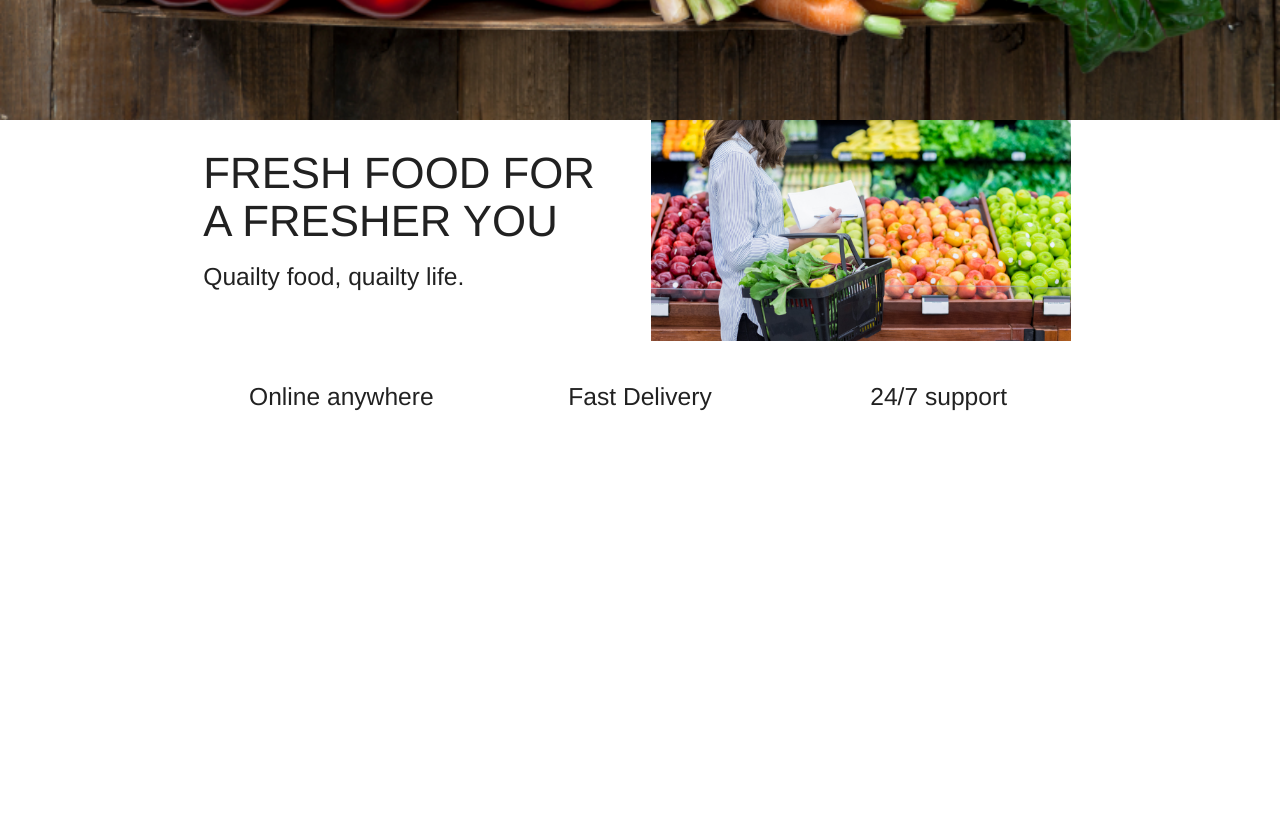
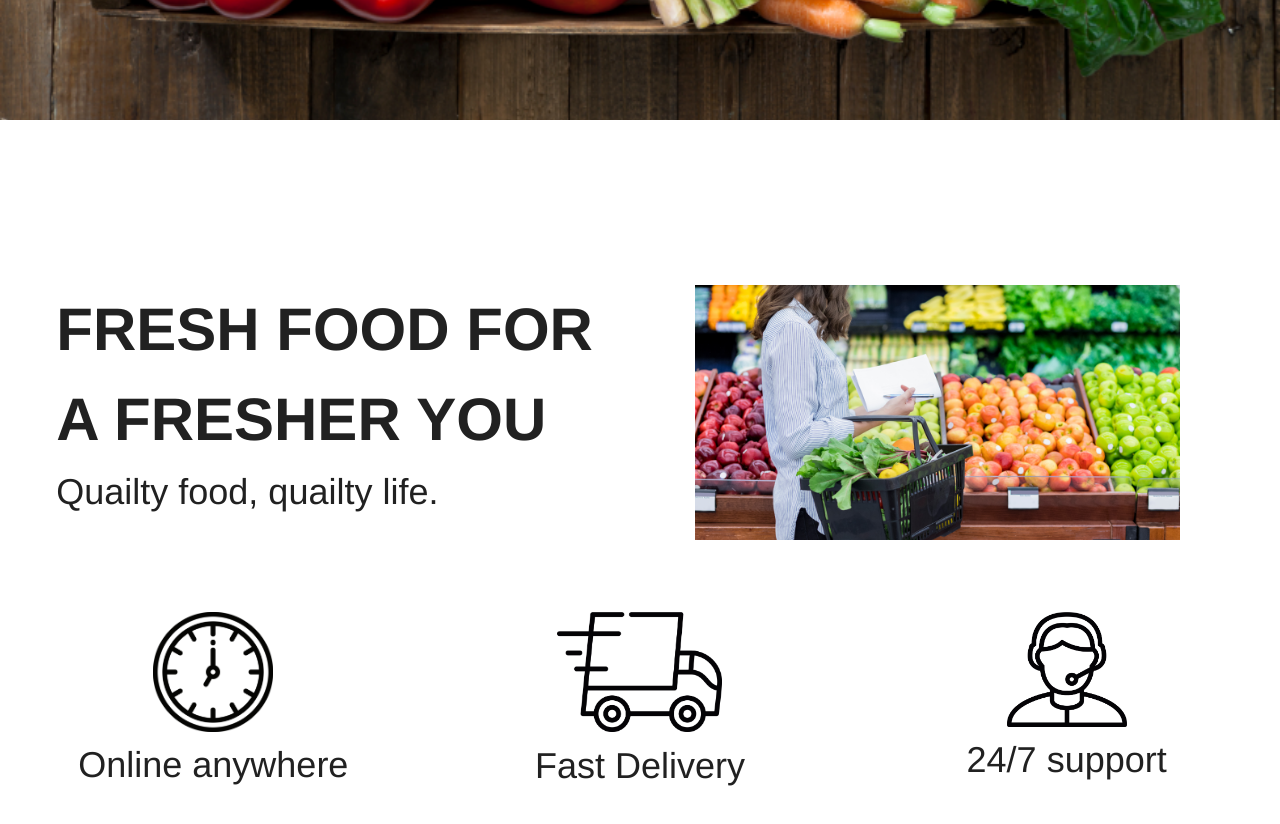
Before and after one commit to saywandeusher/FreshFarm, a React (Create React App) app in the folder app/: page / in a window 1280 px wide. Shown: the part 680-1504 px from the top of the page. Before the commit the page ends 1120 px from the top, so only its background shows below. Built offline with nearby package versions, Linux system fonts and the light colour scheme.

Commit message:
create promo page

```diff
--- a/app/src/components/promo-page/promo.css
+++ b/app/src/components/promo-page/promo.css
@@ -1,4 +1,37 @@
+.promo-section {
+  padding-top: 8rem;
+  padding-bottom: 1rem;
+}
+
+.promo-container {
+  width: 100%;
+}
+
+.promo-headings {
+  font-weight: bold;
+  font-size: 60px;
+}
+
+.promo-subheadings {
+  font-weight: medium;
+  font-size: 36px;
+}
+
+.promo-row {
+  padding: 3em;
+}
+
 .side-image {
-  max-width: 28rem;
-  max-height: 15rem;
+  max-width: 37rem;
+  max-height: 17rem;
 }
+
+.promo-image {
+  max-width: 8rem;
+  max-height: 8rem;
+}
+
+.promo-image-truck {
+  max-width: 11rem;
+  max-height: 11rem;
+}
--- a/app/src/components/promo-page/promo.jsx
+++ b/app/src/components/promo-page/promo.jsx
@@ -6,13 +6,13 @@ export default class Promo extends Component {
   render() {
     return (
       <section className="promo-section">
-      <div className="container">
-      <div className="row">
-          <div className="col s6">
-            <h3 className="promo-headings">FRESH FOOD FOR A FRESHER YOU</h3>
-            <h5>Quailty food, quailty life.</h5>
+      <div className="container promo-container">
+      <div className="row promo-row">
+          <div className="col s6 ">
+            <div className="promo-headings">FRESH FOOD FOR A FRESHER YOU</div>
+            <div className="promo-subheadings">Quailty food, quailty life.</div>
           </div>
-          <div className="col s6">
+          <div className="col s6 center">
           <img src={require('../../images/Screen 2/Side image.png')} alt="side_image" className="side-image" />
           </div>
         </div>
@@ -20,15 +20,24 @@ export default class Promo extends Component {
         <div className="row">
 
           <div className="col m4 s12">
-            <h5 className="center">Online anywhere</h5>
+            <div className="center">
+              <img src={require('../../images/Screen 2/clock.png')} alt="clock_image" className="promo-image" />
+            </div>
+            <div className="center promo-subheadings">Online anywhere</div>
           </div>
 
           <div className="col m4 s12">
-            <h5 className="center">Fast Delivery</h5>
+          <div className="center">
+              <img src={require('../../images/Screen 2/delivery-truck.png')} alt="delivery_truck_image" className="promo-image-truck" />
+            </div>
+            <div className="center promo-subheadings">Fast Delivery</div>
           </div>
 
           <div className="col m4 s12">
-            <h5 className="center">24/7 support</h5>
+          <div className="center">
+              <img src={require('../../images/Screen 2/support.png')} alt="support_image" className="promo-image" />
+            </div>
+            <div className="center promo-subheadings">24/7 support</div>
           </div>
 
       </div>
--- a/app/src/index.css
+++ b/app/src/index.css
@@ -1,5 +1,5 @@
 body {
   margin: 0;
   padding: 0;
-  font-family: "Helvetica Neue";
+  font-family: 'Helvetica Neue'!important;
 }
```
